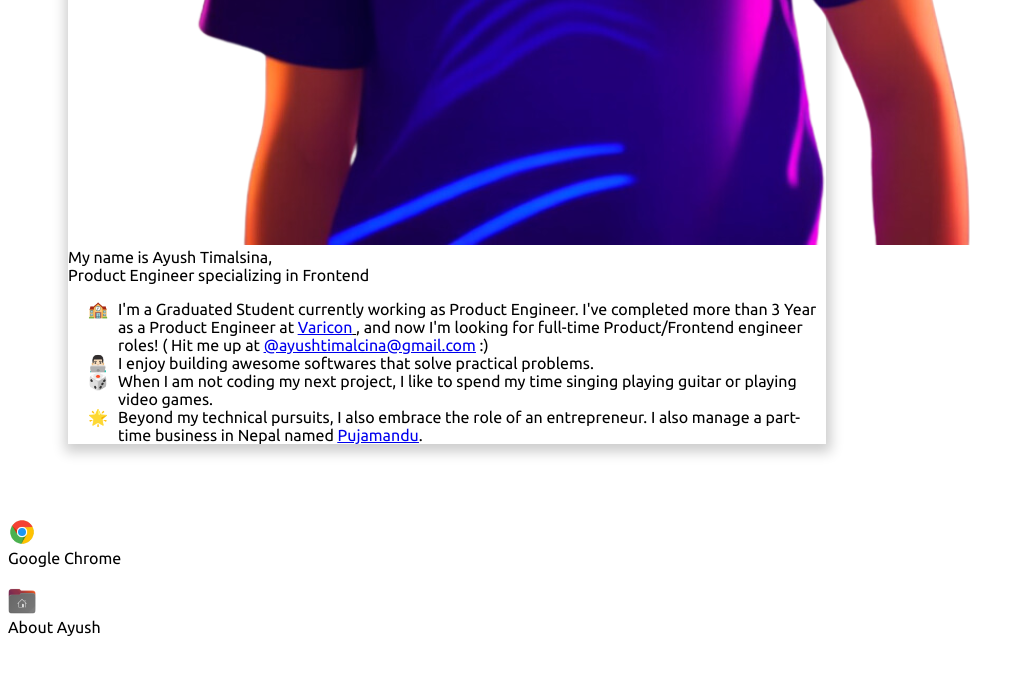
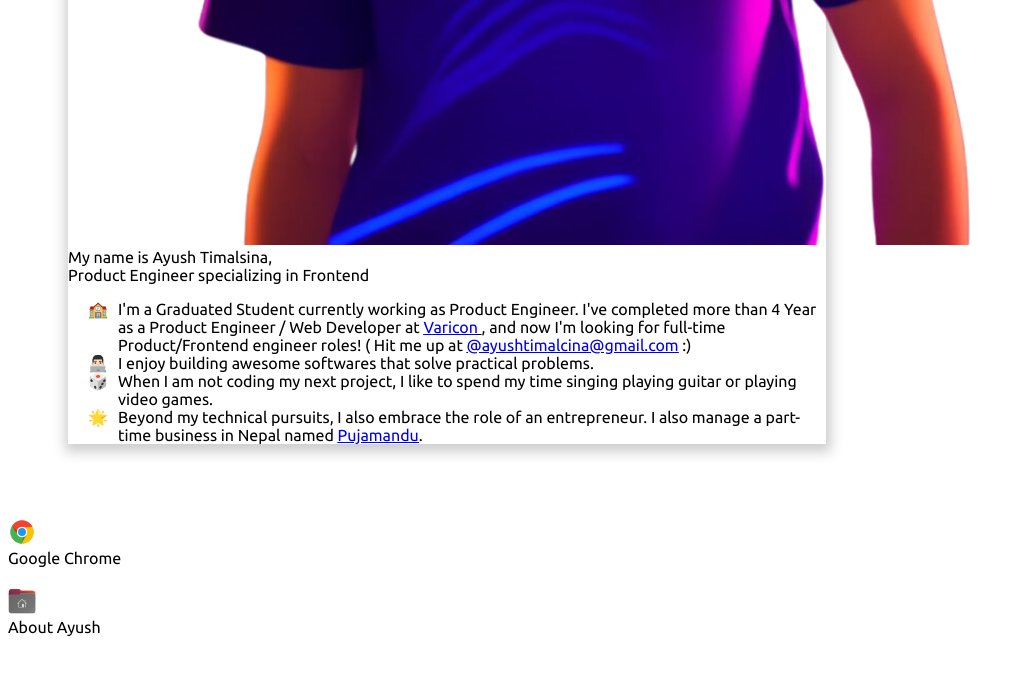
Before and after one commit to AyushJG/ayush-developer-portfolio, a Next.js app: page / in a window 1280 px wide. Shown: the part 2187-2861 px from the top of the page, without its empty margins (0-1025 px from the left). Built offline with nearby package versions, Linux system fonts and the light colour scheme.

Commit message:
Modified about me

```diff
--- a/components/apps/Ayush/AboutMe/index.jsx
+++ b/components/apps/Ayush/AboutMe/index.jsx
@@ -28,8 +28,8 @@ const AboutMe = () => {
       <ul className=" mt-4 leading-tight tracking-tight text-sm md:text-base w-5/6 md:w-3/4 emoji-list mb-4">
         <li className=" list-pc">
           I'm a <span className=" font-medium">Graduated Student</span>{" "}
-          currently working as Product Engineer. I've completed more than 3 Year
-          as a Product Engineer at{" "}
+          currently working as Product Engineer. I've completed more than 4 Year
+          as a Product Engineer / Web Developer at{" "}
           <u className=" cursor-pointer ">
             {" "}
             <a href="https://varicon.com.au/" target={"_blank"}>
```
